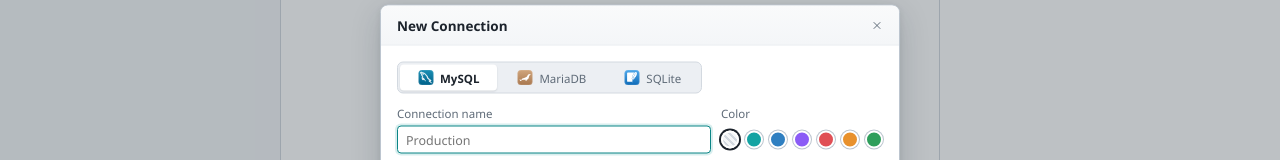
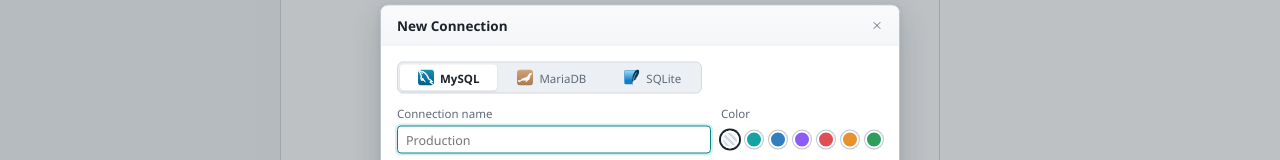
Before and after one commit to majestic-world/Schemata, a React (Vite) app: page / in a window 1280 px wide. Both pictures are taken after a click on the button 262 px from the left and 86 px from the top of the page. Shown: the part 182-342 px from the top of the page. Built offline with nearby package versions, Linux system fonts and the light colour scheme.

Commit message:
style: melhora a nitidez dos ícones de conexão em telas 1x

```diff
--- a/src/components/Sidebar.tsx
+++ b/src/components/Sidebar.tsx
@@ -171,7 +171,7 @@ function ConnectionNode({ config }: { config: ConnectionConfig }) {
             expanded={expanded}
             loading={databases.isFetching && !databases.data}
             selected={selected}
-            icon={<EngineIcon engine={config.engine} size={17} />}
+            icon={<EngineIcon engine={config.engine} size={18} />}
             label={config.name}
             trailing={
               <>
--- a/src/components/icons.tsx
+++ b/src/components/icons.tsx
@@ -1,7 +1,7 @@
 /** Full-color icon set in the spirit of classic desktop database tools: toolbar glyphs at 32 px, object
  * glyphs at 16 px. Gradients use per-icon ids so several instances can share a page. */
 import type { Engine } from "../api/types";
-import { MARIADB_LOGO, MYSQL_LOGO, SQLITE_LOGO, type Logo } from "./engineLogos";
+import { MARIADB_LOGO, MYSQL_LOGO, SQLITE_PARTS, type Logo } from "./engineLogos";
 
 type P = { size?: number };
 
@@ -117,29 +117,45 @@ function Tray({ arrow, color }: { arrow: "in" | "out"; color: string }) {
 export const ImportIcon = () => <Tray arrow="in" color="#22a35a" />;
 export const ExportIcon = () => <Tray arrow="out" color="#e9822b" />;
 
-const ENGINE: Record<Engine, { from: string; to: string; logo: Logo }> = {
+/** Engines shown as a white mark on a colored tile. SQLite uses its own colored logo instead. */
+const TILED: Record<Exclude<Engine, "sqlite">, { from: string; to: string; logo: Logo }> = {
   mySql: { from: "#1a8fb4", to: "#00618a", logo: MYSQL_LOGO },
   mariaDb: { from: "#d0a57c", to: "#a9784f", logo: MARIADB_LOGO },
-  sqlite: { from: "#4ea8ea", to: "#0f6bb8", logo: SQLITE_LOGO },
 };
 
-/** Connection glyph: a rounded tile in the engine's colors carrying the engine's official logo. */
-export function EngineIcon({ engine, size = 18 }: { engine: Engine; size?: number }) {
-  const e = ENGINE[engine];
-  const id = `ic-eng-${engine}-${size}`;
+function SqliteLogo({ size }: { size: number }) {
+  const g = SQLITE_PARTS.gradient;
   return (
-    <svg width={size} height={size} viewBox="0 0 32 32" aria-hidden className="engine-icon">
+    <svg width={size} height={size} viewBox="4 0 124 124" aria-hidden className="engine-icon" shapeRendering="geometricPrecision">
+      <defs>
+        <linearGradient id="ic-sqlite" x1={g.x1} x2={g.x2} y1={g.y1} y2={g.y2} gradientTransform={g.transform} gradientUnits="userSpaceOnUse">
+          {g.stops.map(([color, offset]) => <stop key={offset} stopColor={color} offset={offset} />)}
+        </linearGradient>
+      </defs>
+      {SQLITE_PARTS.paths.map((p) => <path key={p.d.slice(0, 12)} d={p.d} fill={p.fill === "gradient" ? "url(#ic-sqlite)" : p.fill} />)}
+    </svg>
+  );
+}
+
+/** Connection glyph: a tile in the engine's colors carrying the engine's official mark. Drawn on a 16-unit
+ * grid so that at the common 16 px size every edge lands on a whole pixel; the mark fills most of the tile
+ * (Navicat-style) so it stays legible at that size. */
+export function EngineIcon({ engine, size = 16 }: { engine: Engine; size?: number }) {
+  if (engine === "sqlite") return <SqliteLogo size={size} />;
+  const e = TILED[engine];
+  const id = `ic-eng-${engine}`;
+  const box = 14.5;
+  return (
+    <svg width={size} height={size} viewBox="0 0 16 16" aria-hidden className="engine-icon" shapeRendering="geometricPrecision">
       <defs><Grad id={id} from={e.from} to={e.to} /></defs>
-      <rect x="1" y="1" width="30" height="30" rx="7" fill={`url(#${id})`} />
-      <rect x="1.5" y="1.5" width="29" height="29" rx="6.5" fill="none" stroke="#fff" strokeOpacity=".25" />
-      {/* The mark fills a 22-unit box centered in the tile. */}
+      <rect width="16" height="16" rx="3.5" fill={`url(#${id})`} />
       <path
         d={e.logo.path}
         fill="#fff"
         stroke={e.logo.stroke ? "#fff" : undefined}
         strokeWidth={e.logo.stroke}
         strokeLinejoin="round"
-        transform={`translate(5 5) scale(${22 / e.logo.grid})`}
+        transform={`translate(${(16 - box) / 2} ${(16 - box) / 2}) scale(${box / e.logo.grid})`}
       />
     </svg>
   );
```
Also changed, not shown: src/components/engineLogos.ts (+13 -3 lines).
